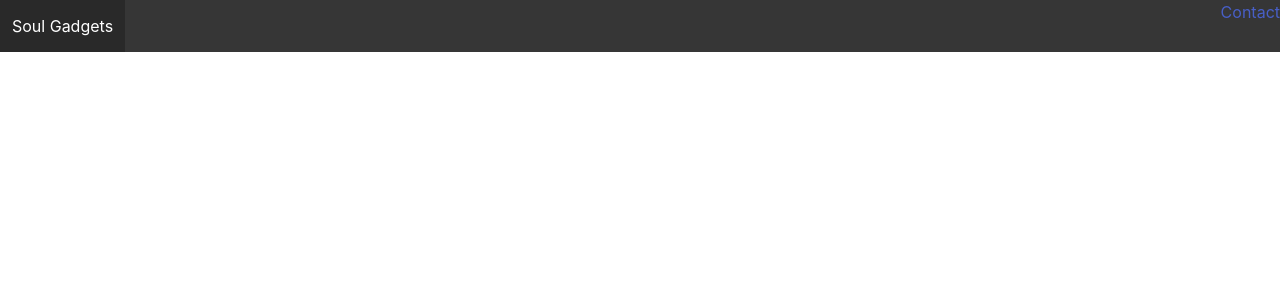
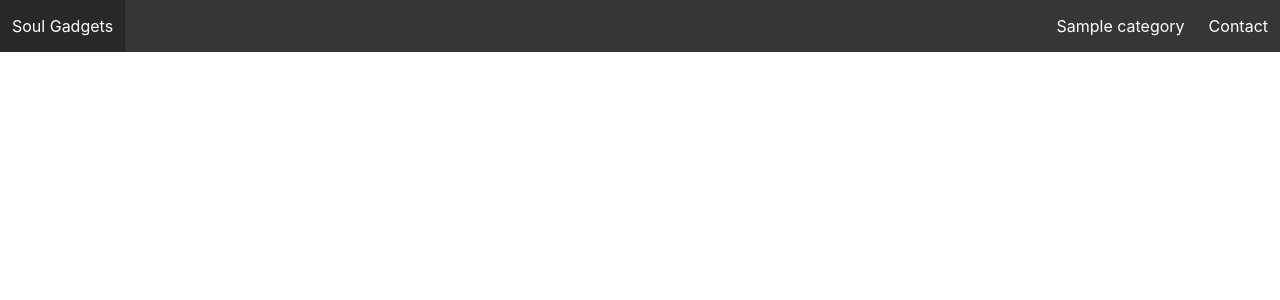
Before and after one commit to KrunalDatascience/saulgadgets, a Django app: template apps/core/templates/base.html in a window 1280 px wide. Shown: the top 300 px of the page. Run offline with Django 3.2, Linux system fonts and the light colour scheme; the template is opened without the code that fills it: most values are stand-ins (such as "Sample title", 1, 10 or a date in 2020).

Commit message:
Adding a global view type function for accessing some data globally in all the templates: Function called context_processors. Create context_processors.py file anywhere in project. Add a context_processor function which takes request and returns a context dictionary. This context dictionary now can be accessed globally in all the template html after registering it in the settings.py  under TEMPLATES list parameter:

```diff
--- /dev/null
+++ b/apps/context_processors.py
@@ -0,0 +1,5 @@
+from .store.models import Category
+
+def menu_categories(request):
+    categories = Category.objects.all()
+    return{'menu_categories': categories}
--- a/apps/core/templates/base.html
+++ b/apps/core/templates/base.html
@@ -20,7 +20,10 @@
         <div id="main-navbar" class="navbar-menu">
             <div class="navbar-end">
                 {% comment %} <a href="/contact/" class="nabar-item">Contact</a> {% endcomment %}
-                <a href="{% url 'contactpage' %}" class="nabar-item">Contact</a>
+                {% for category in menu_categories %}
+                    <a href="" class="navbar-item">{{ category.title }}</a>
+                {% endfor %}
+                <a href="{% url 'contactpage' %}" class="navbar-item">Contact</a>
             </div>
         </div>
     </nav>
--- a/saulgadgets/settings.py
+++ b/saulgadgets/settings.py
@@ -66,6 +66,7 @@ TEMPLATES = [
                 'django.template.context_processors.request',
                 'django.contrib.auth.context_processors.auth',
                 'django.contrib.messages.context_processors.messages',
+                'apps.context_processors.menu_categories'
             ],
         },
     },
```
